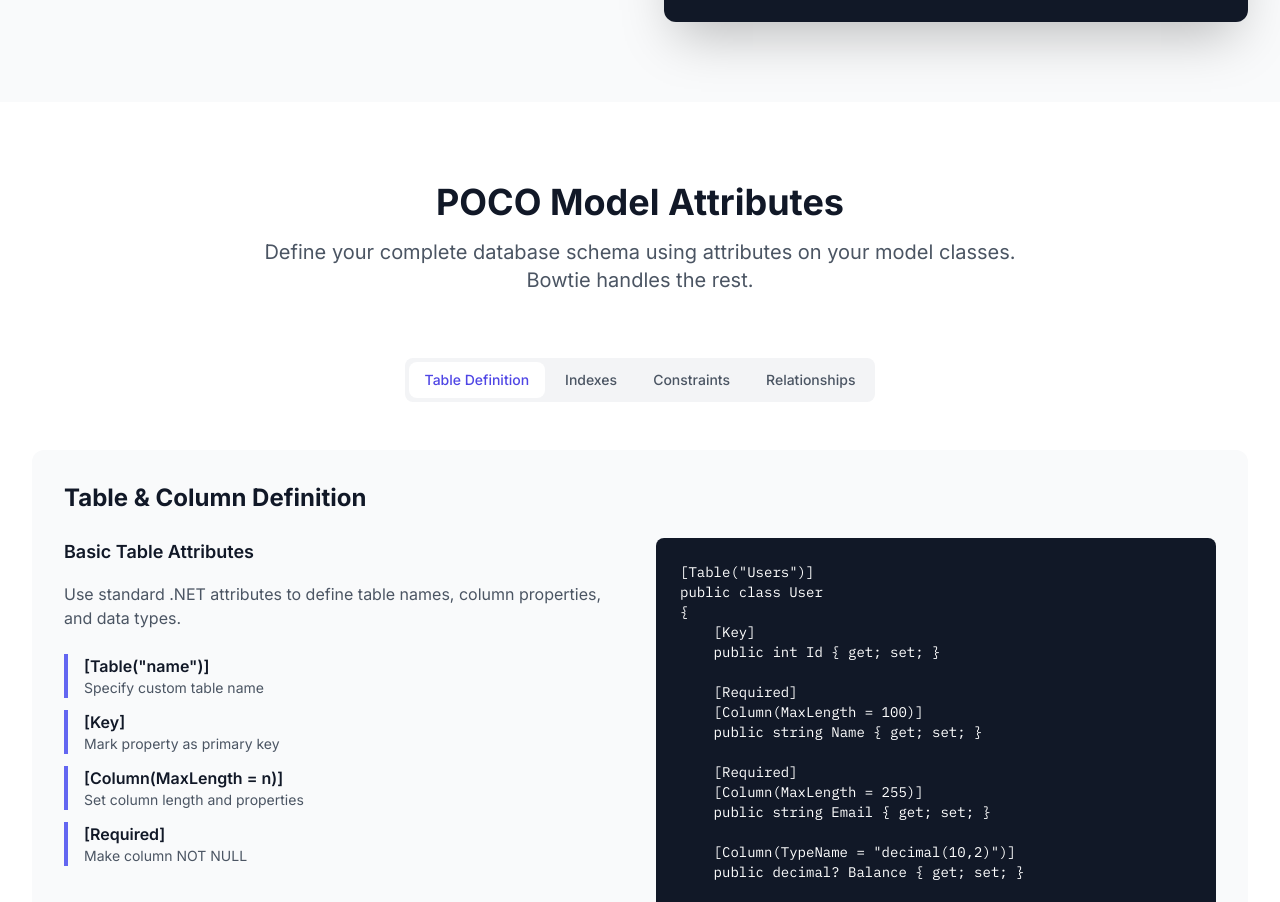
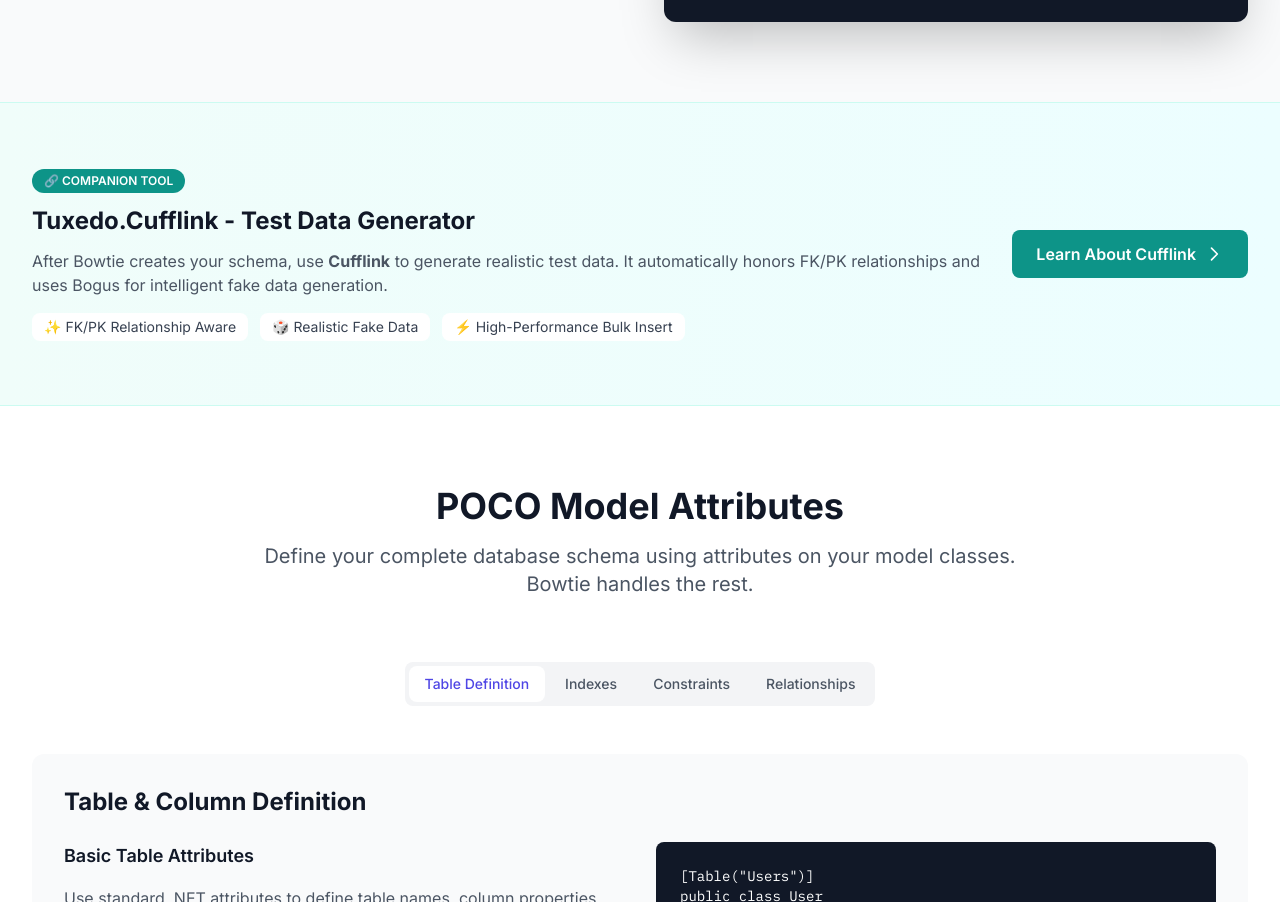
Before and after one commit to noundry/site, a plain HTML site: page bowtie.html in a window 1280 px wide. Shown: the part 2280-3182 px from the top of the page. Drawn offline with nearby package versions, Linux system fonts and the light colour scheme.

Commit message:
latest updates

```diff
--- a/bowtie.html
+++ b/bowtie.html
@@ -342,6 +342,44 @@
 <span class="text-gray-500">// - Price > 0 check constraint</span>
 <span class="text-gray-500">// - Foreign key to Categories table</span></code></pre>
                     </div>
+                </div>
+            </div>
+        </div>
+    </section>
+
+    <!-- Related Tools Section -->
+    <section class="py-16 bg-gradient-to-r from-teal-50 to-cyan-50 dark:from-gray-800 dark:to-teal-900/20 border-y border-teal-100 dark:border-teal-900">
+        <div class="max-w-7xl mx-auto px-4 sm:px-6 lg:px-8">
+            <div class="flex flex-col md:flex-row items-center justify-between gap-8">
+                <div class="flex-1">
+                    <div class="inline-flex items-center px-3 py-1 bg-teal-600 text-white rounded-full text-xs font-semibold mb-3">
+                        🔗 COMPANION TOOL
+                    </div>
+                    <h3 class="text-2xl font-bold text-gray-900 dark:text-white mb-3">
+                        Tuxedo.Cufflink - Test Data Generator
+                    </h3>
+                    <p class="text-gray-600 dark:text-gray-300 mb-4">
+                        After Bowtie creates your schema, use <strong>Cufflink</strong> to generate realistic test data. It automatically honors FK/PK relationships and uses Bogus for intelligent fake data generation.
+                    </p>
+                    <div class="flex flex-wrap gap-3">
+                        <span class="inline-flex items-center px-3 py-1 bg-white dark:bg-gray-700 rounded-lg text-sm text-gray-700 dark:text-gray-300">
+                            ✨ FK/PK Relationship Aware
+                        </span>
+                        <span class="inline-flex items-center px-3 py-1 bg-white dark:bg-gray-700 rounded-lg text-sm text-gray-700 dark:text-gray-300">
+                            🎲 Realistic Fake Data
+                        </span>
+                        <span class="inline-flex items-center px-3 py-1 bg-white dark:bg-gray-700 rounded-lg text-sm text-gray-700 dark:text-gray-300">
+                            ⚡ High-Performance Bulk Insert
+                        </span>
+                    </div>
+                </div>
+                <div class="flex-shrink-0">
+                    <a href="cufflink.html" class="inline-flex items-center px-6 py-3 bg-teal-600 hover:bg-teal-700 text-white rounded-lg font-semibold transition-colors">
+                        Learn About Cufflink
+                        <svg class="w-5 h-5 ml-2" fill="none" stroke="currentColor" viewBox="0 0 24 24">
+                            <path stroke-linecap="round" stroke-linejoin="round" stroke-width="2" d="M9 5l7 7-7 7"></path>
+                        </svg>
+                    </a>
                 </div>
             </div>
         </div>
```
Also changed, not shown: index.html (+25 -0 lines).
